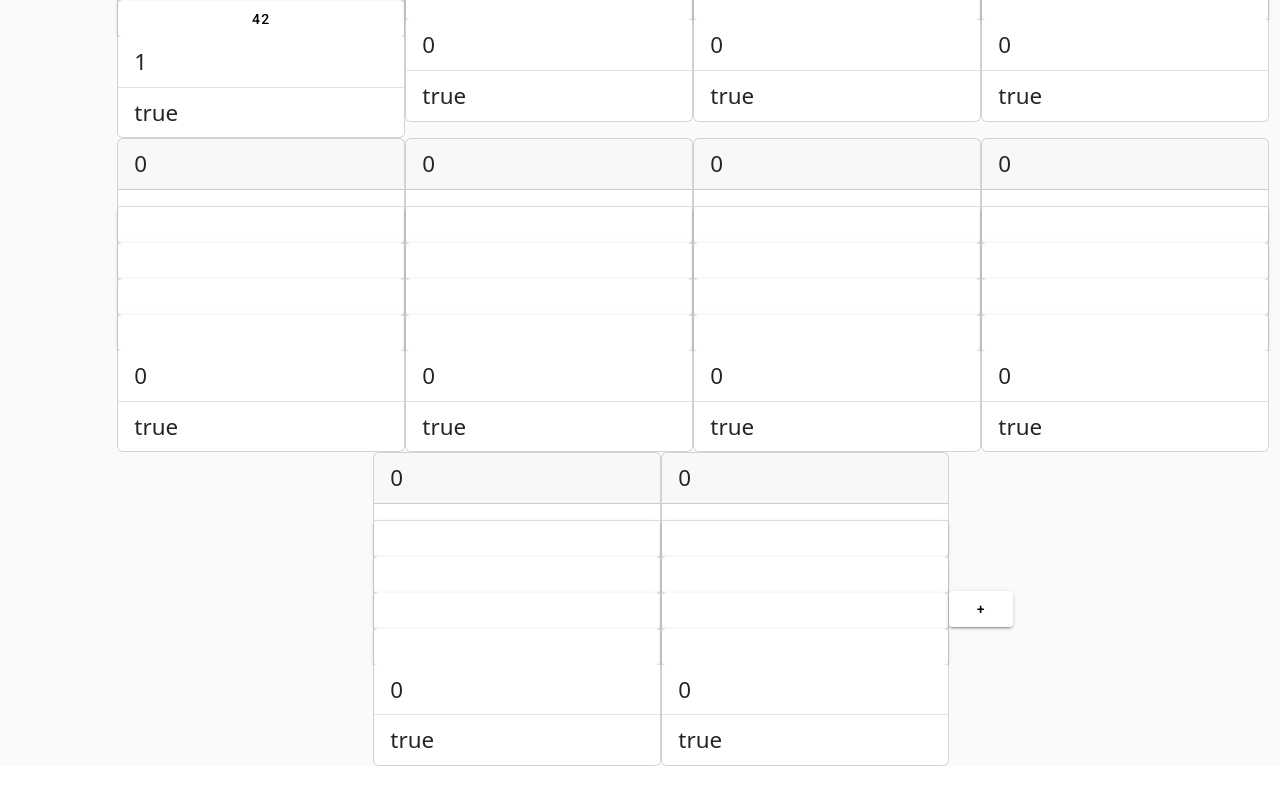
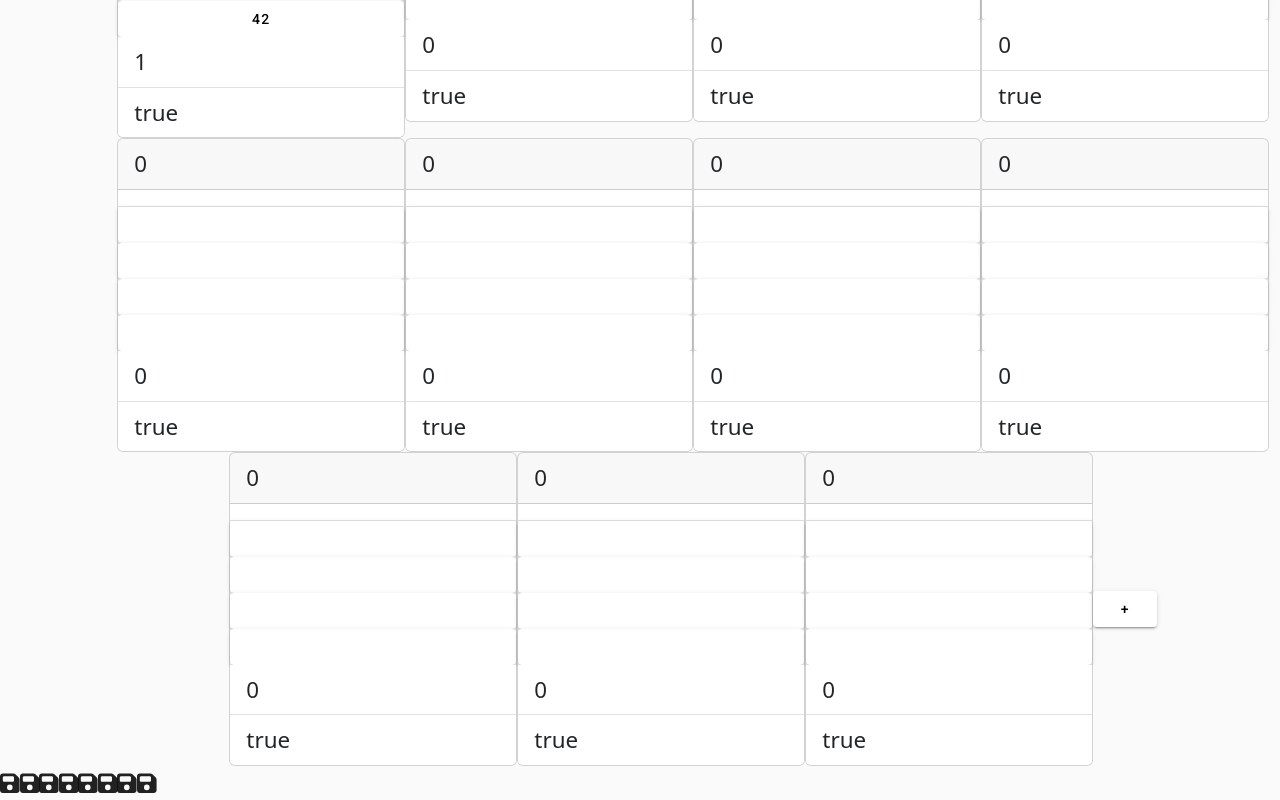
Before and after one commit to EKKE-AFP-I/Csapat01, an Angular app in the folder frontend/: page /admin-home in a window 1280 px wide. Shown: the part 283-1083 px from the top of the page. Before the commit the page ends 1049 px from the top, so only its background shows below. Built offline with nearby package versions, Linux system fonts and the light colour scheme; data requests are answered from the project's data file.

Commit message:
Fixing editor issues

```diff
--- a/frontend/json_server/quiz.json
+++ b/frontend/json_server/quiz.json
@@ -109,6 +109,17 @@
       "answer4": "",
       "correctAnswer": 0,
       "active": true
+    },
+    {
+      "id": 0,
+      "questionType": "",
+      "question": "",
+      "answer1": "",
+      "answer2": "",
+      "answer3": "",
+      "answer4": "",
+      "correctAnswer": 0,
+      "active": true
     }
   ]
 }
--- a/frontend/src/app/page/admin-edit/admin-edit.component.html
+++ b/frontend/src/app/page/admin-edit/admin-edit.component.html
@@ -4,18 +4,43 @@
   <div class="row">
     <div *ngIf="(quiz$ | async) as quiz" class="col-lg-6 offset-lg-3">
       <h3 class="py-2">Adatok szerkesztése</h3>
-      <form #quizForm="ngForm" (ngSubmit)="onUpdate(quiz)">
+      <form #quizForm="ngForm" >
 
         <div class=" mt-3">
           <div class="d-flex justify-content-between">
             <label for="">#</label>
           </div>
-          <input name="id" [(ngModel)]="quiz.id" type="text" class="form-control" disabled required>
+          <input name="idasd" [(ngModel)]="quiz.id" type="text" class="form-control" disabled required>
+        </div>
+
+        <div class=" mt-3">
+          <div class="d-flex justify-content-between">
+            <label for="">#</label>
+          </div>
+          <input name="type" [(ngModel)]="quiz.questionType" type="text" class="form-control" required>
         </div>
 
         <div class="form-group mt-3">
           <div class="d-flex justify-content-between">
-            <label for="">questionType</label>
+            <label for="">questionType
+              <!-- <button (click)="consoleWrite(quizForm.controls['id'].valid)" type="button">Log</button> -->
+              <button (click)="consoleWrite(quizForm.controls)" type="button">Log</button>
+            </label>
+            <input name="type2" [(ngModel)]="quiz.questionType" type="text" class="form-control"
+              pattern="^.{2,20}$" required>
+            <div [hidden]="quizForm.controls['type2'].valid" class="error-message mt-1">
+              <small>
+                A típus 2-20 karakter hosszú lehet!
+              </small>
+            </div>
+          </div>
+        </div>
+
+        <!-- <div class=" mt-3">
+          <div class="d-flex justify-content-between">
+            <label for="">questionType
+              <button (click)="consoleWrite(quizForm)" type="button">Log</button>
+            </label>
             <div [hidden]="quizForm.controls['type'].valid" class="error-message mt-1">
               <small>
                 A típus 2-20 karakter hosszú lehet!
@@ -24,7 +49,7 @@
           </div>
           <input name="type" [(ngModel)]="quiz.questionType" type="text" class="form-control"
             pattern="^.{2,20}$" required>
-        </div>
+        </div> -->
 
         <div class="form-group mt-3">
           <div class="d-flex justify-content-between">
@@ -117,29 +142,16 @@
           pattern="^.{5,250}$" required>
         </div>
 
-        <!-- <div class="form-group mt-3">
-          <div class="d-flex justify-content-between">
-            <label for="">Kép linkje</label>
-            <div [hidden]="quizForm.controls['image'].valid" class="error-message mt-1">
-              <small>
-                A link legalább 10 karakter hosszú legyen!
-              </small>
-            </div>
-          </div>
-          <input name="image" [(ngModel)]="quiz.image" type="text" class="form-control"
-            pattern="^.{10,}$">
-
-          <img class="image col-8 offset-2" [src]="quiz.image">
-        </div> -->
-
         <button [disabled]="quizForm.invalid" type="submit" class="col-12 btn-lg mt-5" mat-raised-button>
           <fa-icon class="col-12 " [icon]="faSave"></fa-icon>
           <fa-icon class="col-12" *ngIf="clicked" [icon]="faSync"></fa-icon>
         </button>
+
       </form>
     </div>
   </div>
 </div>
+
 <fa-icon [icon]="faSave"></fa-icon>
 <fa-icon [icon]="faSave"></fa-icon>
 <fa-icon [icon]="faSave"></fa-icon>
--- a/frontend/src/app/page/admin-edit/admin-edit.component.ts
+++ b/frontend/src/app/page/admin-edit/admin-edit.component.ts
@@ -66,6 +66,7 @@ export class AdminEditComponent {
       });
     }
   }
+
   // onDanger(arg0: string, arg1: string): void {
   //   throw new Error('Method not implemented.');
   // }
@@ -73,4 +74,9 @@ export class AdminEditComponent {
   //   throw new Error('Method not implemented.');
   // }
 
+
+  consoleWrite(obj: any) {
+    console.log(obj);
+  }
+
 }
--- a/frontend/src/app/page/admin-home/admin-home.component.html
+++ b/frontend/src/app/page/admin-home/admin-home.component.html
@@ -19,3 +19,11 @@
     </div>
   </div>
 </div>
+<fa-icon [icon]="faSave"></fa-icon>
+<fa-icon [icon]="faSave"></fa-icon>
+<fa-icon [icon]="faSave"></fa-icon>
+<fa-icon [icon]="faSave"></fa-icon>
+<fa-icon [icon]="faSave"></fa-icon>
+<fa-icon [icon]="faSave"></fa-icon>
+<fa-icon [icon]="faSave"></fa-icon>
+<fa-icon [icon]="faSave"></fa-icon>
--- a/frontend/src/app/page/admin-home/admin-home.component.ts
+++ b/frontend/src/app/page/admin-home/admin-home.component.ts
@@ -24,7 +24,7 @@ export class AdminHomeComponent {
 
   list$ = this.quizService.getAll();
 
-  // faSave = faSave;
+  faSave = faSave;
 
   constructor(
     private quizService: QuizService,
```
